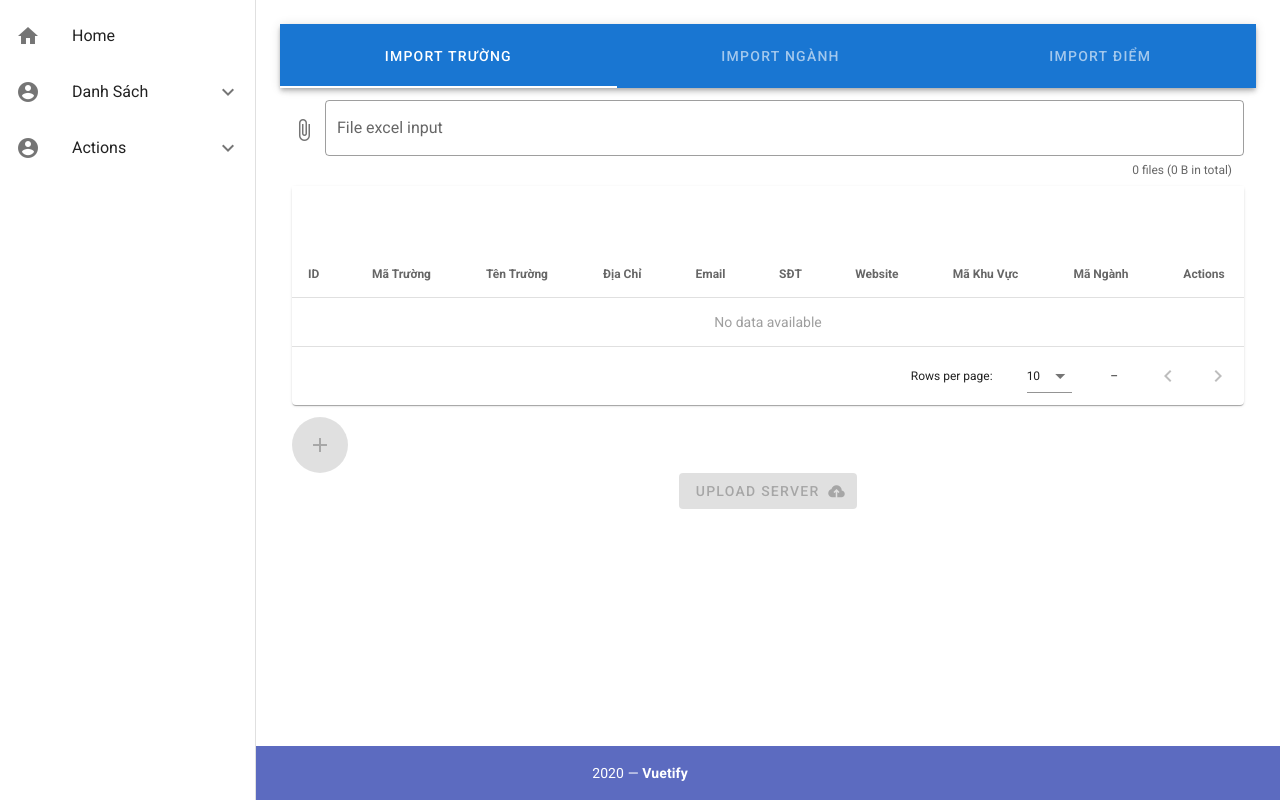
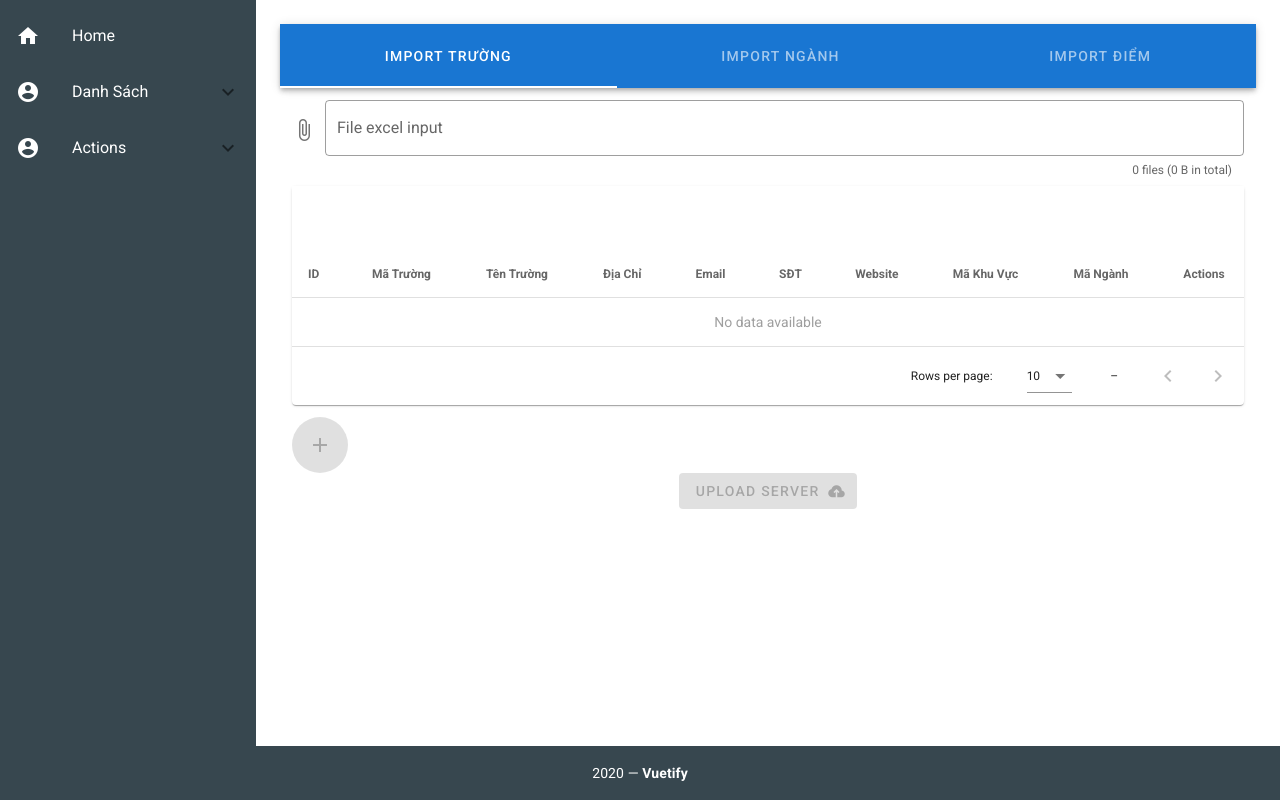
Before and after one commit to hungnguyen2510/schoollookup2020, a Nuxt app: page /import in a window 1280 px wide. Built offline with nearby package versions, Linux system fonts and the light colour scheme.

Commit message:
done update insert diem chuan

```diff
--- a/components/Footer.vue
+++ b/components/Footer.vue
@@ -1,6 +1,6 @@
 <template>
   <v-footer dark padless>
-    <v-card flat tile class="indigo lighten-1 white--text text-center" style="width:100%">
+    <v-card flat tile class="blue-grey darken-3 white--text text-center" style="width:100%">
       <v-card-text class="white--text">
         {{ new Date().getFullYear() }} — <strong>Vuetify</strong>
       </v-card-text>
--- a/components/importTruong.vue
+++ b/components/importTruong.vue
@@ -61,9 +61,8 @@
           @click="showMaNganh = !showMaNganh"
           >Xem</v-btn
         >
-        <v-chip color="orange" dark v-if="showMaNganh">
-          {{ item.manganh || "Không có mã ngành" }}
-        </v-chip>
+        <v-dialog v-model="showMaNganh" max-width="700px">
+        </v-dialog>
       </template>
       <template v-slot:item.actions="{ item }">
         <v-icon class="mr-2" @click="editItem(item)">
@@ -195,6 +194,7 @@ export default {
       if (!files.length) {
         return;
       } else if (!/\.(xls|xlsx)$/.test(files[0].name.toLowerCase())) {
+        this.fileExcel = null;
         return alert(
           "The upload format is incorrect. Please upload xls or xlsx format"
         );
@@ -233,7 +233,7 @@ export default {
     closeDelete() {
       this.dialogDelete = false;
       this.$nextTick(() => {
-        this.editedItem  = Object.assign({}, this.defaultItem);
+        this.editedItem = Object.assign({}, this.defaultItem);
         this.editedIndex = -1;
       });
     }
--- a/layouts/default.vue
+++ b/layouts/default.vue
@@ -1,21 +1,30 @@
 <template>
   <v-app dark>
-    <v-navigation-drawer permanent
-        expand-on-hover app>
+    <v-navigation-drawer
+      permanent
+      floating
+      class="blue-grey darken-3"
+      expand-on-hover
+      app
+    >
       <v-list>
         <v-list-item to="/">
           <v-list-item-icon>
-            <v-icon>mdi-home</v-icon>
+            <v-icon class="white--text">mdi-home</v-icon>
           </v-list-item-icon>
 
-          <v-list-item-title>Home</v-list-item-title>
+          <v-list-item-title class="white--text">Home</v-list-item-title>
         </v-list-item>
 
-        <v-list-group no-action prepend-icon="mdi-account-circle">
+        <v-list-group
+          no-action
+        >
+        <v-icon slot="prependIcon" color="white">mdi-account-circle</v-icon>
           <template v-slot:activator>
-            <v-list-item-title>Danh Sách</v-list-item-title>
+            <v-list-item-title class="white--text">Danh Sách</v-list-item-title>
           </template>
           <v-list-item
+            class="white--text"
             v-for="(item, i) in danhsach"
             :key="i"
             :to="item.to"
@@ -23,25 +32,26 @@
             exact
           >
             <v-list-item-action>
-              <v-icon>{{ item.icon }}</v-icon>
+              <v-icon class="white--text">{{ item.icon }}</v-icon>
             </v-list-item-action>
             <v-list-item-content>
-              <v-list-item-title v-text="item.title" />
+              <v-list-item-title class="white--text" v-text="item.title" />
             </v-list-item-content>
           </v-list-item>
         </v-list-group>
-        <v-list-group no-action prepend-icon="mdi-account-circle">
+        <v-list-group no-action>
+          <v-icon slot="prependIcon" color="white">mdi-account-circle</v-icon>
           <template v-slot:activator>
             <v-list-item-content>
-              <v-list-item-title>Actions</v-list-item-title>
+              <v-list-item-title class="white--text">Actions</v-list-item-title>
             </v-list-item-content>
           </template>
 
           <v-list-item v-for="(item, i) in admins" :key="i" :to="item.to">
             <v-list-item-icon>
-              <v-icon v-text="item.icon"></v-icon>
+              <v-icon v-text="item.icon" class="white--text"></v-icon>
             </v-list-item-icon>
-            <v-list-item-title v-text="item.title"></v-list-item-title>
+            <v-list-item-title class="white--text" v-text="item.title"></v-list-item-title>
           </v-list-item>
         </v-list-group>
       </v-list>
@@ -51,7 +61,7 @@
         <nuxt />
       </v-container>
     </v-main>
-    <Footer/>
+    <Footer />
   </v-app>
 </template>
 
@@ -61,7 +71,7 @@ export default {
   data: () => ({
     clipped: false,
     drawer: false,
-    user:false,
+    user: false,
     fixed: false,
     title: "School Lookup",
     danhsach: [
--- a/pages/ql-diemchuan.vue
+++ b/pages/ql-diemchuan.vue
@@ -54,38 +54,16 @@
         <v-data-table
           :headers="headers"
           :items="dsKhoi"
+          hide-default-footer
           item-key="makhoi"
           sort-by="matruong"
           class="elevation-1"
           :loading="unloading"
           loading-text="Loading... Please wait"
         >
-          <template v-slot:top>
-            <v-toolbar flat>
-              <v-col cols="12" sm="4" md="2">
-                <v-toolbar-title>Danh Sách Trường</v-toolbar-title>
-              </v-col>
-              <v-divider class="mx-4" inset vertical></v-divider>
-              <v-spacer></v-spacer>
-              <v-dialog v-model="dialogInsert" max-width="500px">
-                <template v-slot:activator="{ on, attrs }">
-                  <v-btn
-                    color="primary"
-                    dark
-                    class="mb-2"
-                    v-bind="attrs"
-                    v-on="on"
-                  >
-                    New Item
-                  </v-btn>
-                </template>
-              </v-dialog>
-            </v-toolbar>
-          </template>
-
           <template v-slot:[`item.actions`]="{ item }">
-            <v-icon class="mr-2" color="green" @click="UpdateDiemChuan(item)">
-              mdi-information
+            <v-icon class="mr-2" color="green" @click="HandleDiemChuan(item)">
+              mdi-pencil
             </v-icon>
           </template>
         </v-data-table>
@@ -164,7 +142,7 @@ export default {
     dsKhuVuc: [],
     dsTruong: [],
     editedIndex: -1,
-    dsDiemChuan: [],
+    checkInsert: false,
     tempKhoi: [],
     editedItem: {
       makhoi: "",
@@ -312,8 +290,6 @@ export default {
                       ...this.dsNganh,
                       { id: doc.id, ...doc.data() }
                     ];
-
-                    this.unloading = false;
                   });
                 });
             }
@@ -321,6 +297,9 @@ export default {
         });
     },
     GetDSKhoi() {
+      this.dsKhoi = [];
+      this.unloading = true;
+      console.log(this.selectedNganhHoc);
       this.$fire.firestore
         .collection("nganh")
         .where("manganh", "==", this.selectedNganhHoc)
@@ -342,53 +321,55 @@ export default {
                 // console.log(querySnapshot.size,tmp.length)
                 querySnapshot.forEach(doc => {
                   this.dsKhoi = [...this.dsKhoi, { id: doc.id, ...doc.data() }];
-                  console.log(this.dsKhoi)
                 });
               });
             this.$fire.firestore
               .collection("diemchuan")
               .where("makhoi", "in", this.tempKhoi)
+              .where("manganh", "==", this.selectedNganhHoc)
               .get()
               .then(querySnapshot => {
                 // Immutable copy
                 // console.log(querySnapshot.size,tmp.length)
                 querySnapshot.forEach(doc => {
-                  console.log(doc.data());
-                  this.dsKhoi = this.dsKhoi.map((khoi) => {
-                    if(khoi.makhoi == doc.data().makhoi){
-                      return {...khoi, diemchuan:doc.data().diemchuan}
+                  //   console.log(doc.data(), doc.id);
+                  this.dsKhoi = this.dsKhoi.map(khoi => {
+                    if (khoi.makhoi == doc.data().makhoi) {
+                      return {
+                        ...khoi,
+                        diemchuan: doc.data().diemchuan,
+                        idDiemChuan: doc.id
+                      };
                     }
-                    return khoi
-                  })
+                    return khoi;
                   });
+                });
+                // console.log(this.dsKhoi);
               });
             this.unloading = false;
           });
         });
     },
-    UpdateDiemChuan(item) {
+    HandleDiemChuan(item) {
       this.dialogInsert = true;
-      // console.log(item);
       this.editedIndex = this.dsNganh.indexOf(item);
       this.editedItem = Object.assign({}, item);
+      this.checkInsert = this.editedItem.diemchuan ? true : false;
     },
     close() {
       this.dialogInsert = false;
     },
     save() {
-      console.log(
-        this.selectedTruong,
-        this.selectedNganhHoc,
-        this.editedItem.makhoi,
-        this.editedItem.diemchuan
-      );
       //call firebase add diemchuan
+
+      if (!this.checkInsert) {
         const dataAdd = {
           matruong: this.selectedTruong,
           manganh: this.selectedNganhHoc,
           makhoi: this.editedItem.makhoi,
           diemchuan: this.editedItem.diemchuan
         };
+        console.log("insert", dataAdd);
         try {
           this.$fire.firestore
             .collection("diemchuan")
@@ -396,13 +377,36 @@ export default {
             .set(dataAdd)
             .then(() => {
               console.log("Thêm thành công");
+              this.dialogInsert = false;
+              this.dsKhoi = [];
+              this.GetDSKhoi();
             });
         } catch (e) {
           console.log(e);
+        }
+      } else {
+        const dataUpdate = {
+          diemchuan: this.editedItem.diemchuan,
+          idDiemChuan: this.editedItem.idDiemChuan
+        };
+        console.log("Update", dataUpdate);
+        this.$fire.firestore
+          .collection("diemchuan")
+          .doc(dataUpdate.idDiemChuan)
+          .update({
+            diemchuan: dataUpdate.diemchuan
+          })
+          .then(() => {
+            console.log("Updated");
+            this.dialogInsert = false;
+            this.dsKhoi = [];
+            this.GetDSKhoi();
+          })
+          .catch(() => {
+            console.log("Error");
+          });
       }
     }
   }
 };
 </script>
-
-<style></style>
```
Lines whose indentation alone changed are shown as unchanged.
